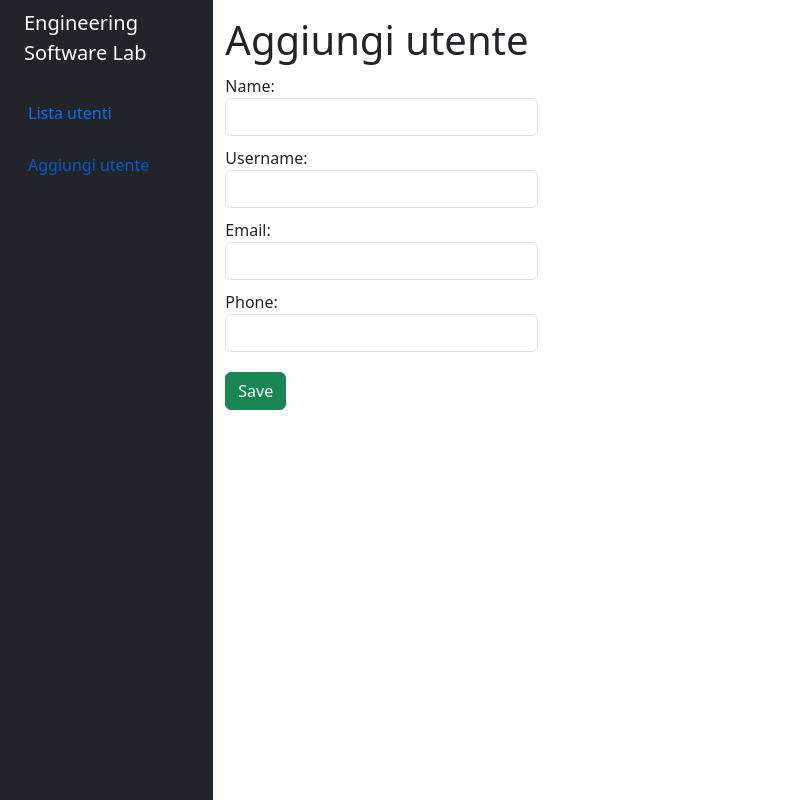
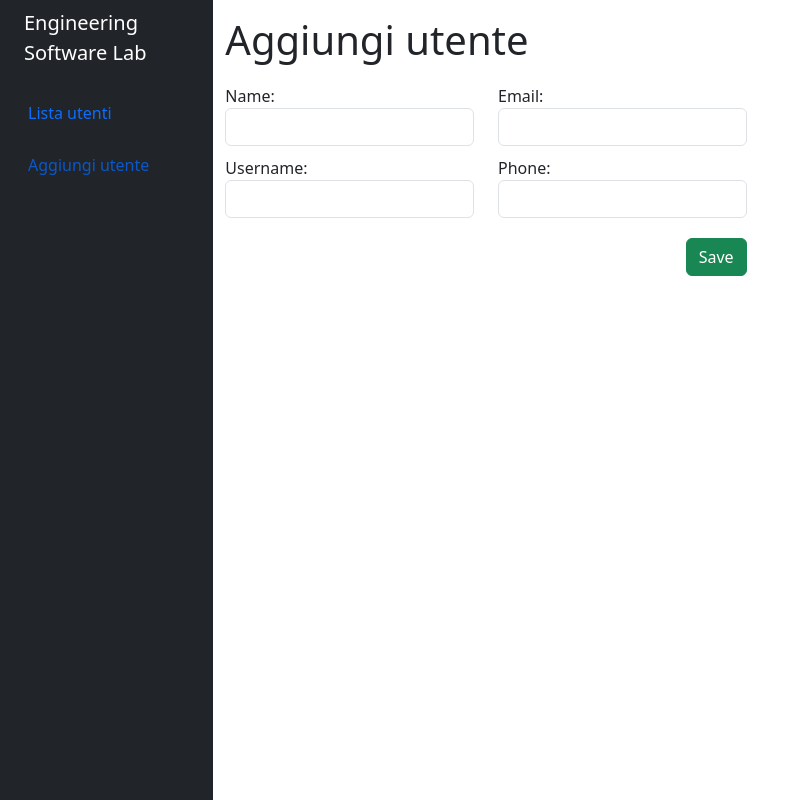
Before and after one commit to nmedan/Angular15Project, an Angular app: page / in a window 1280 px wide. Both pictures are taken after a click on the link "Aggiungi utente". Shown: the whole page, without its empty margins (0-785 px from the left). Built offline with nearby package versions, Linux system fonts and the light colour scheme; no server answers.

Commit message:
Changed style and condition for components

```diff
--- a/package.json
+++ b/package.json
@@ -15,6 +15,7 @@
     "@angular/compiler": "^16.0.0",
     "@angular/core": "^16.0.0",
     "@angular/forms": "^16.0.0",
+    "@angular/material": "^15.2.0",
     "@angular/platform-browser": "^16.0.0",
     "@angular/platform-browser-dynamic": "^16.0.0",
     "@angular/router": "^16.0.0",
--- a/src/app/app.component.html
+++ b/src/app/app.component.html
@@ -1,15 +1,17 @@
-<div class="container-fluid">
-  <div class="row flex-nowrap">
+<div class="container-fluid" >
+  <div class="row flex-nowrap" >
      <div class="col-auto col-md-3 col-xl-2 px-sm-2 px-0 bg-dark">
         <div class="d-flex flex-column align-items-center align-items-sm-start px-3 pt-2 text-white min-vh-100">
             <menu-component [isAddUser]="isAddUser" (selectedMenuTabChanged)="changePage($event)" />
         </div>
      </div>
-<div class="col py-3" *ngIf ="isAddUser">
-  <add-user  (formSubmited)="addNewUser($event)"/>
-</div>
-<div class="col py-3" *ngIf="!isAddUser">
-  <list-user  [users]="users"/>
+     <div class="col py-3" >
+        <ng-template [ngIf]="isAddUser" [ngIfElse]="list_user">
+          <add-user  (formSubmited)="addNewUser($event)" />
+        </ng-template>
+        <ng-template  #list_user>
+          <list-user  [users]="users" />
+        </ng-template>
      </div>
   </div>
 </div>
--- a/src/app/app.module.ts
+++ b/src/app/app.module.ts
@@ -7,19 +7,21 @@ import { AppComponent } from './app.component';
 import { MenuComponent } from './menu.component';
 import { UserListComponent } from '../user/user.component';
 import { AddUserComponent } from '../user/add-user.component';
+import { MatSlideToggleModule } from '@angular/material/slide-toggle';
 
 @NgModule({
   declarations: [
     AppComponent,
     MenuComponent,
     UserListComponent,
-    AddUserComponent
+    AddUserComponent,
   ],
   imports: [
     BrowserModule,
     AppRoutingModule,
     ReactiveFormsModule,
-    HttpClientModule
+    HttpClientModule,
+    MatSlideToggleModule
   ],
   providers: [],
   bootstrap: [AppComponent]
--- a/src/user/add-user.component.html
+++ b/src/user/add-user.component.html
@@ -1,36 +1,43 @@
 <style>
-
   button {
     margin-top:20px;
   }
 
   form {
-  width:30%;
+    width:50%;
+    margin-top:20px;
   }
 
-.form-group {
+  button {
+    float:right;
+  }
+
+  .row {
     margin-top:10px;
   }
-
 </style>
 <div>
   <h1> {{title}} </h1>
   <form [formGroup]="addUserForm"  (ngSubmit) = "onSubmit()" >
-      <div class="form-group">
+      <div class="row">
+        <div class="col">
           <label for="name" >Name: </label>
           <input id="name" class="form-control" type="text" formControlName="name" [(ngModel)]="user.name">
         </div>
-      <div class="form-group">
+        <div class="col">
+          <label for="email" >Email: </label>
+          <input id="email" class="form-control mb" type="text" formControlName="email" [(ngModel)]="user.email">
+        </div>
+      </div>
+      <div class="row">
+        <div class="col">
           <label for="name" >Username: </label>
           <input id="username" class="form-control" type="text" formControlName="username" [(ngModel)]="user.username">
         </div>
-      <div class="form-group">
-          <label for="email" >Email: </label>
-          <input id="email" class="form-control mb" type="text" formControlName="email" [(ngModel)]="user.email">
-      </div>
-      <div class="form-group">
+        <div class="col">
           <label for="phone">Phone: </label>
           <input id="phone" class="form-control" type="text" formControlName="phone"  [(ngModel)]="user.phone">
+        </div>
       </div>
       <button class="btn btn-success"  type="submit" >Save</button>
   </form>
--- a/src/user/user.component.html
+++ b/src/user/user.component.html
@@ -1,3 +1,8 @@
+<style>
+  table {
+    margin-top:20px;
+  }
+</style>
 <div>
   <h1>{{title}}</h1>
   <table class="table">
```
Also changed, not shown: 1 other file (tests, documents, lock files or other folders). Lines whose indentation alone changed are shown as unchanged.
